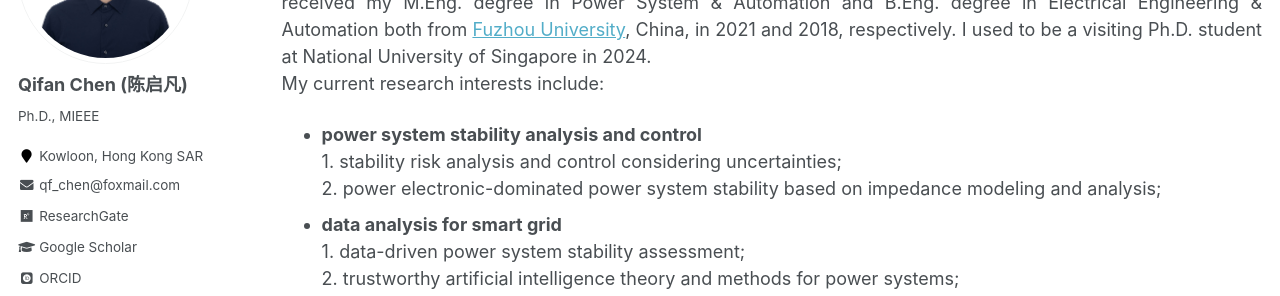
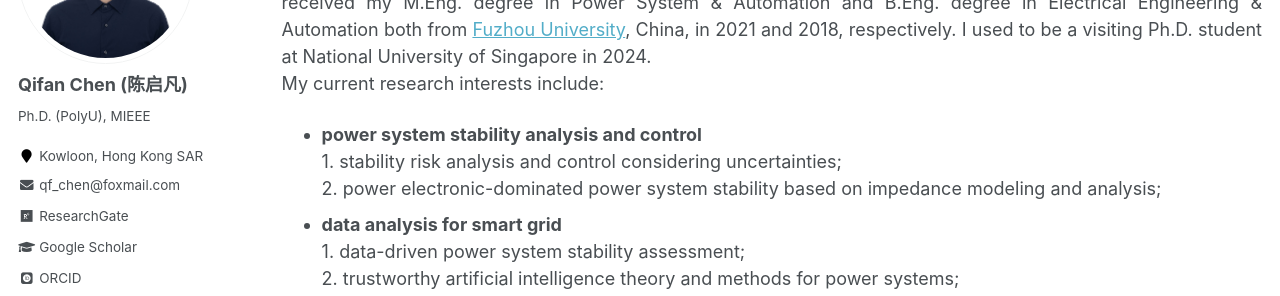
Before and after one commit to ChQf/ChQf.github.io, a Jekyll site: the page built from _pages/about.md, in a window 1280 px wide. Shown: the part 229-525 px from the top of the page. Built offline with Jekyll 4.4.1, drawn with Linux system fonts in a browser that asks for light colours; some web fonts are replaced.

Commit message:
Update _config.yml

```diff
--- a/_config.yml
+++ b/_config.yml
@@ -82,7 +82,7 @@ analytics:
 author:
   name             : "Qifan Chen (陈启凡)"
   avatar           : "profile.png"
-  bio              : "Ph.D., MIEEE"
+  bio              : "Ph.D. (PolyU), MIEEE"
   location         : "Kowloon, Hong Kong SAR"
   employer         :
   pubmed           : #"https://www.ncbi.nlm.nih.gov/pubmed/?term=john+snow"
```
